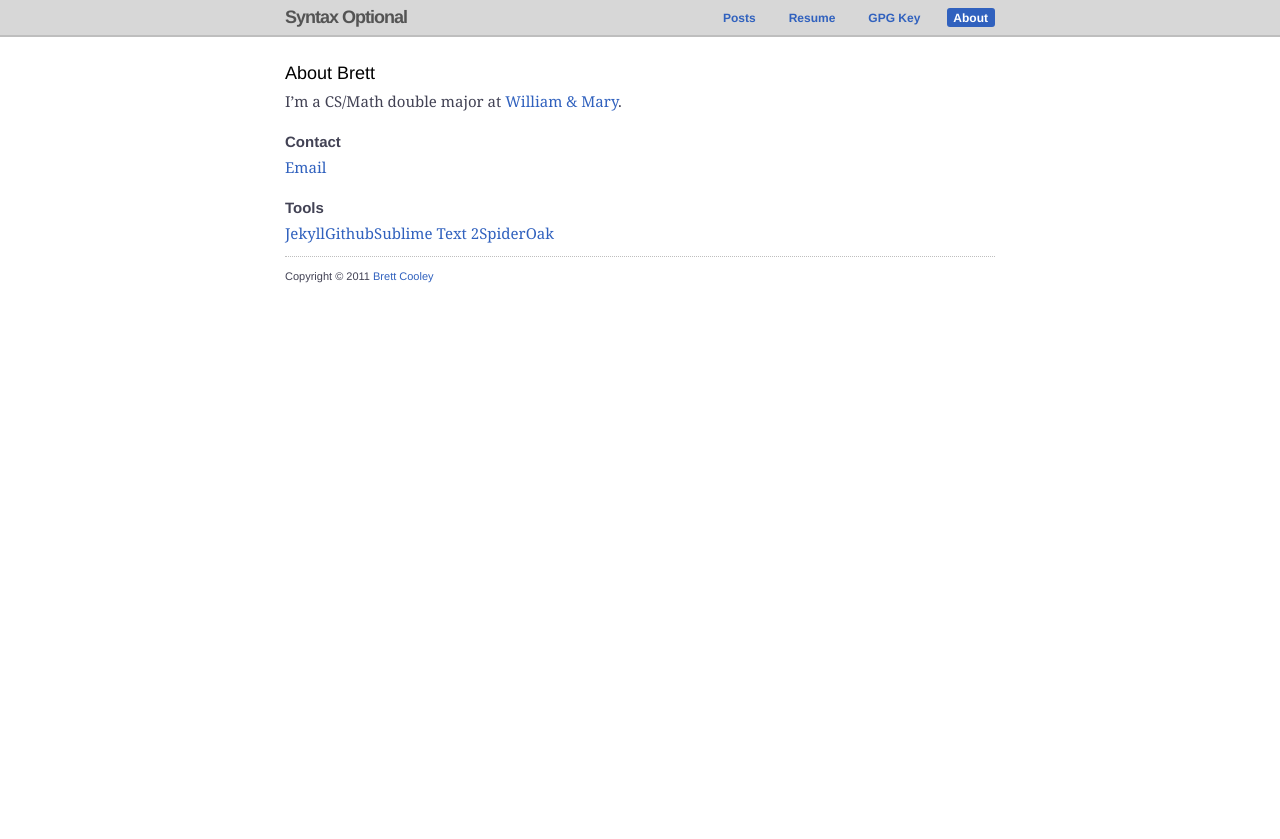
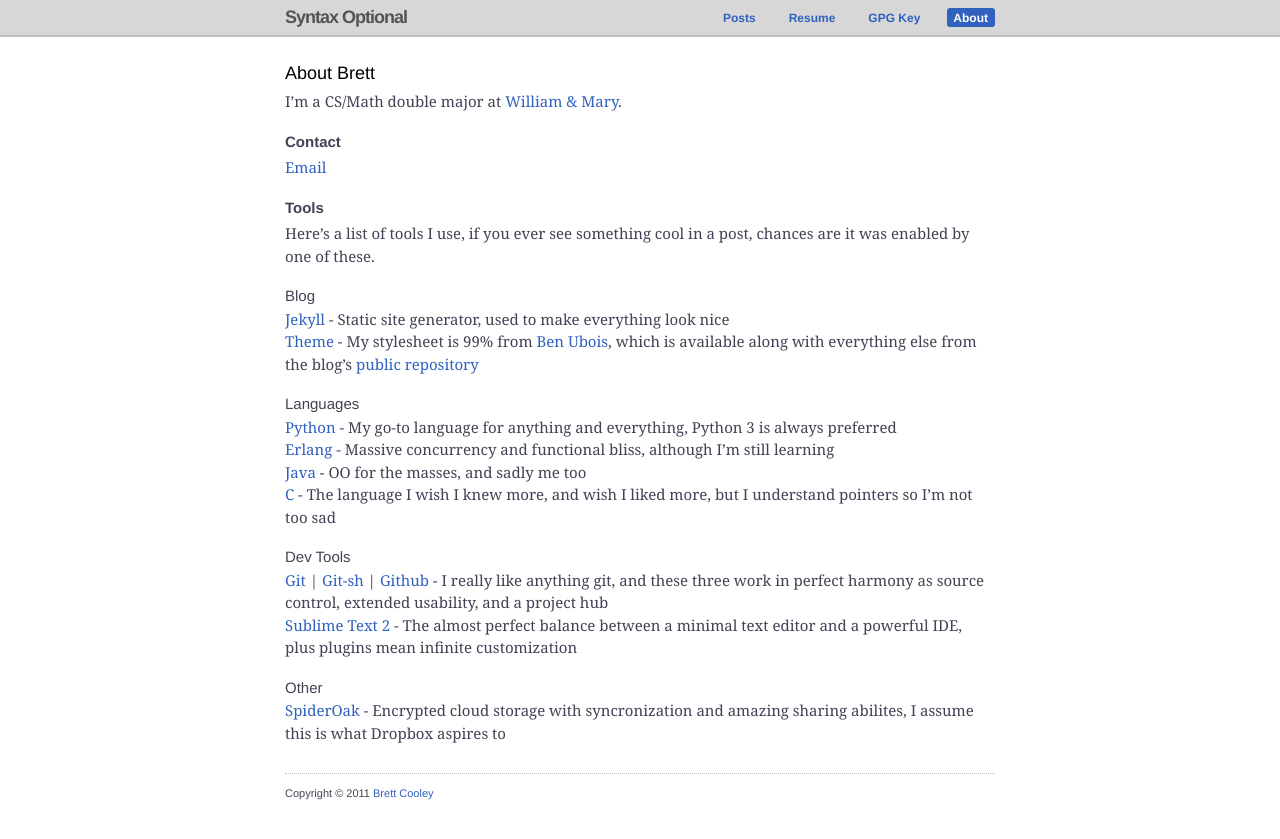
Before and after one commit to brcooley/brcooley.github.com, a Jekyll site: the page built from about.markdown, in a window 1280 px wide. Shown: the top 839 px of the page. Built offline with Jekyll 4.4.1, drawn with Linux system fonts in a browser that asks for light colours; Markdown is read by kramdown in place of the engine named in the settings.

Commit message:
Updated tools on about page

```diff
--- a/about.markdown
+++ b/about.markdown
@@ -14,12 +14,36 @@
 
 ### Tools ###
 
-[Jekyll][jk] | [Github][gh] | [Sublime Text 2][sb] | [SpiderOak][sp]
+Here's a list of tools I use, if you ever see something cool in a post, chances are it was enabled by one of these.
+
+#### Blog ####
+[Jekyll][jk] - Static site generator, used to make everything look nice
+[Theme][th] - My stylesheet is 99% from [Ben Ubois][th], which is available along with everything else from the blog's [public repository][self]
+
+#### Languages ####
+[Python][py] - My go-to language for anything and everything, Python 3 is always preferred
+[Erlang][er] - Massive concurrency and functional bliss, although I'm still learning
+[Java][ja] - OO for the masses, and sadly me too
+[C][c] - The language I wish I knew more, and wish I liked more, but I understand pointers so I'm not too sad
+
+#### Dev Tools ####
+[Git][gt] | [Git-sh][gs] | [Github][gh] - I really like anything git, and these three work in perfect harmony as source control, extended usability, and a project hub
+[Sublime Text 2][sb] - The almost perfect balance between a minimal text editor and a powerful IDE, plus plugins mean infinite customization
+
+#### Other ####
+[SpiderOak][sp] - Encrypted cloud storage with syncronization and amazing sharing abilites, I assume this is what Dropbox aspires to
 
 [wm]: http://www.wm.edu
 [mt]: mailto:brett@cooleyweb.org
 [jk]: http://jekyllrb.com/
+[th]: http://benubois.com/
+[py]: http://www.python.org
+[er]: http://www.erlang.org
+[ja]: http://www.java.com
+ [c]: http://en.wikipedia.org/wiki/C_(programming_language)
+[gt]: http://git-scm.com/
 [gh]: https://github.com/brcooley/
+[gs]: https://github.com/rtomayko/git-sh
 [sb]: http://sublimetext.com/
 [sp]: http://spideroak.com/
-[sr]: https://github.com/brcooley/brcooley.github.com
+[self]: https://github.com/brcooley/brcooley.github.com
```
